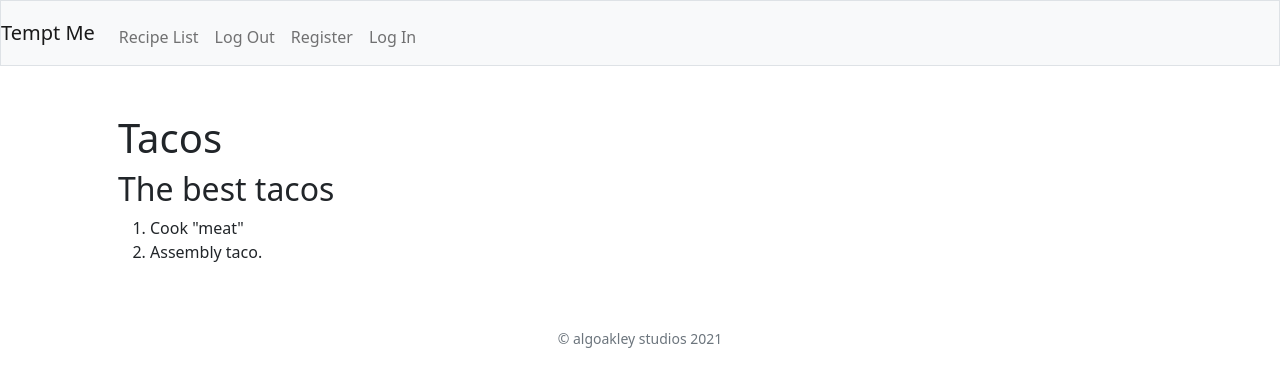
After one commit to ambergode/recipes, a Django app: page /recipes/1/ in a window 1280 px wide. The commit adds this page. Shown: the top 387 px of the page. Run offline with Django 3.2, Linux system fonts and the light colour scheme; data comes from the database, SQL or seed files in the repository; both versions use the stored data as it was after the commit.

```diff
--- a/recipes/models.py
+++ b/recipes/models.py
@@ -8,10 +8,14 @@ class Recipe(models.Model):
     prep_time = models.IntegerField()
     cook_time = models.IntegerField()
     servings = models.IntegerField(default = 4)
-    photo = models.ImageField(upload_to = "static/recipe_imgs/")
+    photo = models.ImageField(upload_to = "recipes/static/recipe_imgs/")
 
     def get_total_time(self):
         return self.cook_time + self.prep_time
+
+    def get_steps(self):
+        steps = {}
+        return Step.objects.filter(recipe = self.id)
 
     def __str__(self):
         return self.name
--- /dev/null
+++ b/recipes/templates/recipes/detail.html
@@ -0,0 +1,15 @@
+{% extends "base.html" %}
+
+{% block title %}
+    {{ recipe.name }}
+{% endblock %}
+
+{% block main %}
+    <h1>{{ recipe.name }}</h1>
+    <h2>{{ recipe.description }}</h2>
+    <ol>
+    {% for step in steps %}
+        <li>{{ step.step }}</li>
+    {% endfor %}
+    </ol>
+{% endblock %}
--- a/recipes/urls.py
+++ b/recipes/urls.py
@@ -2,9 +2,10 @@ from django.urls import path
 
 from . import views
 
+app_name = 'recipes'
 urlpatterns = [
-    path('/<int:recipe_id>/', views.recipe_view, name="recipe_view"),
-    path('/<int:recipe_id>/edit', views.edit_recipe, name="edit_recipe"),
-    path('/edit_ingredients', views.edit_ingredients, name="edit_ingredients"),
+    path('<int:recipe_id>/', views.detail, name="detail"),
+    path('<int:recipe_id>/edit', views.edit_recipe, name="edit_recipe"),
+    path('edit_ingredients/', views.edit_ingredients, name="edit_ingredients"),
     path('', views.index, name='index'),
 ]
--- a/recipes/views.py
+++ b/recipes/views.py
@@ -1,20 +1,21 @@
 from django.shortcuts import render, get_object_or_404
-from django.http import HttpResponse
+from django.http import HttpResponse, Http404
 from django.template import loader
 
 from .models import Recipe, Ingredient, Ingredient, Step
 
 def index(request):
-    recipe = get_object_or_404(Recipe, pk=Recipe.id)
+    recipe_list = Recipe.objects.order_by('-name')
     context = {
-        'recipe_list': recipe_list,
+        'recipe_list': recipe_list
     }
-    return render(request, "recipes/index.html", {'recipe': recipe})
+    return render(request, "recipes/index.html", context)
 
 
-def recipe_view(request, recipe_id):
-    # TODO
-    return HttpResponse("TODO")
+def detail(request, recipe_id):
+    recipe = get_object_or_404(Recipe, pk = recipe_id)
+    steps = recipe.get_steps()
+    return render(request, 'recipes/detail.html', {'recipe': recipe, 'steps': steps})
 
 
 def edit_recipe(request, recipe_id):
--- /dev/null
+++ b/templates/base.html
@@ -0,0 +1,52 @@
+<!DOCTYPE html>
+
+<html lang="en">
+
+    <head>
+
+        <meta charset="utf-8">
+        <meta name="viewport" content="initial-scale=1, width=device-width">
+
+        <!-- http://getbootstrap.com/docs/5.0/ -->
+        <link href="https://cdn.jsdelivr.net/npm/bootstrap@5.0.0-beta3/dist/css/bootstrap.min.css" rel="stylesheet" integrity="sha384-eOJMYsd53ii+scO/bJGFsiCZc+5NDVN2yr8+0RDqr0Ql0h+rP48ckxlpbzKgwra6" crossorigin="anonymous">
+        <!-- favicon -->
+        <link href="/static/onion.png" type="image/png" rel="shortcut icon">
+
+        <link href="/static/styles.css" rel="stylesheet">
+
+        <!-- http://getbootstrap.com/docs/5.0/ -->
+        <script src="https://cdn.jsdelivr.net/npm/@popperjs/core@2.9.1/dist/umd/popper.min.js" integrity="sha384-SR1sx49pcuLnqZUnnPwx6FCym0wLsk5JZuNx2bPPENzswTNFaQU1RDvt3wT4gWFG" crossorigin="anonymous"></script>
+        <script src="https://cdn.jsdelivr.net/npm/bootstrap@5.0.0-beta3/dist/js/bootstrap.min.js" integrity="sha384-j0CNLUeiqtyaRmlzUHCPZ+Gy5fQu0dQ6eZ/xAww941Ai1SxSY+0EQqNXNE6DZiVc" crossorigin="anonymous"></script>
+        <title>Tempt Me: {% block title %}{% endblock %}</title>
+    </head>
+
+    <body>
+        <nav class="navbar navbar-expand-md navbar-light bg-light border">
+            <a class="navbar-brand" href="/">Tempt Me</a>
+            <button aria-controls="navbar" aria-expanded="false" aria-label="Toggle navigation" class="navbar-toggler" data-target="#navbar" data-toggle="collapse" type="button">
+                <span class="navbar-toggler-icon"></span>
+            </button>
+            <!-- Add back in if statement once session information set up -->
+            <div class="collapse navbar-collapse" id="navbar">
+                <ul class="navbar-nav mr-auto mt-2">
+                    <li class="nav-item"><a class="nav-link" href="{% url 'recipes:index' %}">Recipe List</a></li>
+                </ul>
+                <ul class="navbar-nav ml-auto mt-2">
+                    <li class="nav-item"><a class="nav-link" href="/logout">Log Out</a></li>
+                    <li class="nav-item"><a class="nav-link" href="/register">Register</a></li>
+                    <li class="nav-item"><a class="nav-link" href="/login">Log In</a></li>
+                </ul>
+            </div>
+        </nav>
+
+        <main class="container p-5">
+            {% block main %}{% endblock %}
+        </main>
+
+        <footer class="small text-center text-muted">
+            &#169 algoakley studios 2021
+        </footer>
+
+    </body>
+
+</html>
--- a/tempt/urls.py
+++ b/tempt/urls.py
@@ -15,8 +15,10 @@ Including another URLconf
 """
 from django.contrib import admin
 from django.urls import path, include
+from django.conf.urls.static import static
+from django.conf import settings
 
 urlpatterns = [
     path('recipes/', include('recipes.urls')),
     path('admin/', admin.site.urls),
-]
+] + static(settings.MEDIA_URL, document_root=settings.MEDIA_ROOT)
```
Also changed, not shown: recipes/templates/recipes/index.html (+15 -2 lines), tempt/settings.py (+6 -1 lines), README.md, db.sqlite3, static/recipe_imgs/IMG_8621.JPG (deleted), static/recipe_imgs/IMG_8861.JPG (deleted), tempt/static/onion.png (added), tempt/static/styles.css (added).
